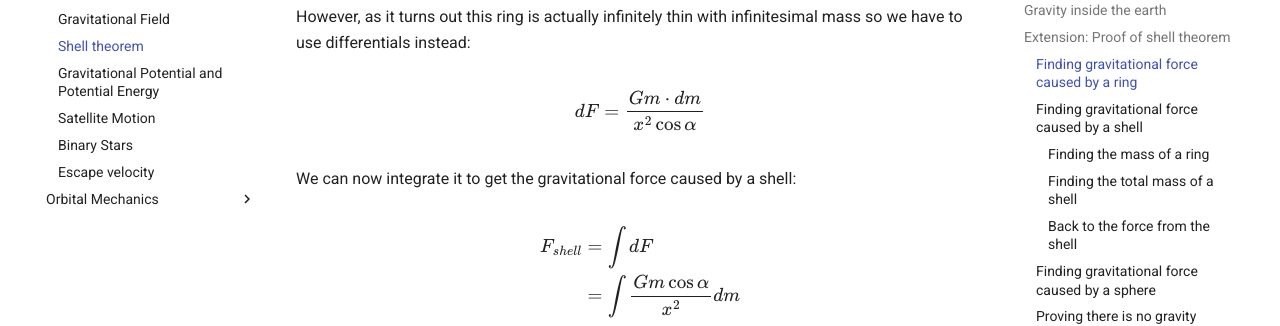
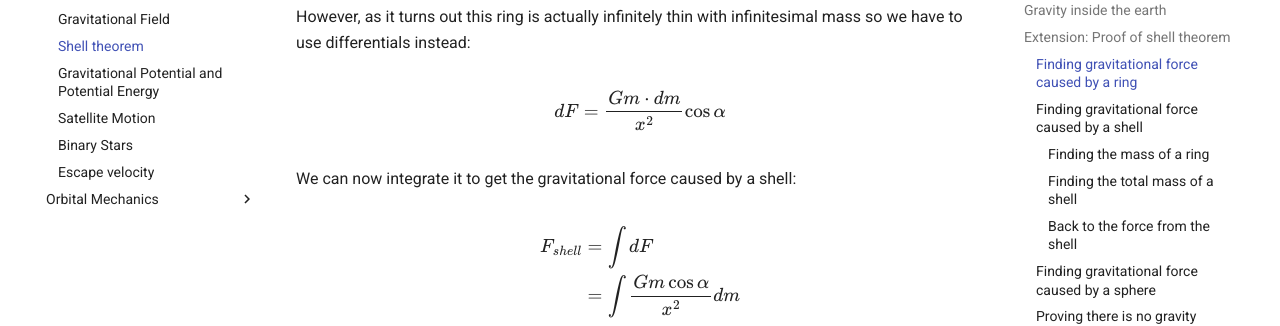
Before and after one commit to nushastro/website, an MkDocs documentation site: the page built from docs/celestial/gravitation/shell_theorem.md, in a window 1280 px wide and 900 px high, scrolled down 4549 px. Shown: the part 170-496 px from the top of the window. Built offline with MkDocs 1.6.1 and Material for MkDocs 9.7.7, drawn with Linux system fonts in a browser that asks for light colours.

Commit message:
corrected mistake

```diff
--- a/docs/celestial/gravitation/shell_theorem.md
+++ b/docs/celestial/gravitation/shell_theorem.md
@@ -84,7 +84,7 @@ $$F_{ring} = \frac{GmM_{ring}}{x^2}\cos\alpha$$
 
 However, as it turns out this ring is actually infinitely thin with infinitesimal mass so we have to use differentials instead:
 
-$$dF = \frac{Gm\cdot dm}{x^2\cos\alpha}$$
+$$dF = \frac{Gm\cdot dm}{x^2}\cos\alpha$$
 
 We can now integrate it to get the gravitational force caused by a shell:
 
```
